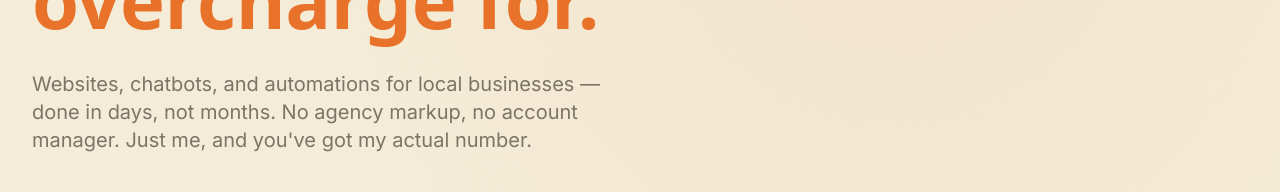
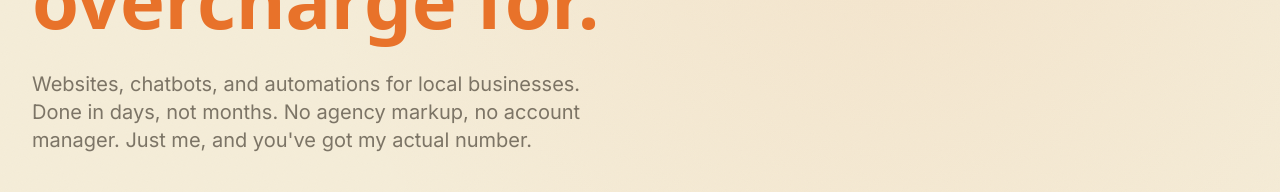
Before and after one commit to johnnyoconnormain-cmyk/oc-builds, a React (Vite) app: page / in a window 1280 px wide. Shown: the part 376-568 px from the top of the page. Built offline with nearby package versions, Linux system fonts and the light colour scheme; no server answers; a web font is replaced by a local one.

Commit message:
Remove em dashes from hero and about copy
Co-Authored-By: Claude Sonnet 4.6 <noreply@anthropic.com>

```diff
--- a/src/components/About.jsx
+++ b/src/components/About.jsx
@@ -41,7 +41,7 @@ export default function About() {
             <div className="space-y-4 text-white/55 text-base leading-relaxed mb-8">
               <p>
                 Construction Management student at CWU, D-line for the Wildcats.
-                Grew up in Bellevue as the oldest of seven — figuring things out
+                Grew up in Bellevue as the oldest of seven. Figuring things out
                 fast kind of just comes with the territory at that point.
               </p>
               <p>
@@ -60,8 +60,8 @@ export default function About() {
               <p>
                 No account manager, no sales team, no getting passed off. You
                 talk to me from the first conversation to launch day and beyond.
-                I use AI tools to build faster and cheaper than any agency —
-                websites, chatbots, automations — in days, not months.
+                I use AI tools to build websites, chatbots, and automations
+                faster and cheaper than any agency. Days, not months.
               </p>
               <p className="callout-accent text-white/80 font-semibold">
                 I answer my phone. I meet deadlines. And I actually care whether
--- a/src/components/Hero.jsx
+++ b/src/components/Hero.jsx
@@ -35,7 +35,7 @@ export default function Hero() {
 
             {/* Subtext */}
             <p className="h3 text-lg sm:text-xl text-[#1A1209]/55 leading-relaxed max-w-xl mb-10">
-              Websites, chatbots, and automations for local businesses — done in days,
+              Websites, chatbots, and automations for local businesses. Done in days,
               not months. No agency markup, no account manager. Just me, and you've got
               my actual number.
             </p>
```
